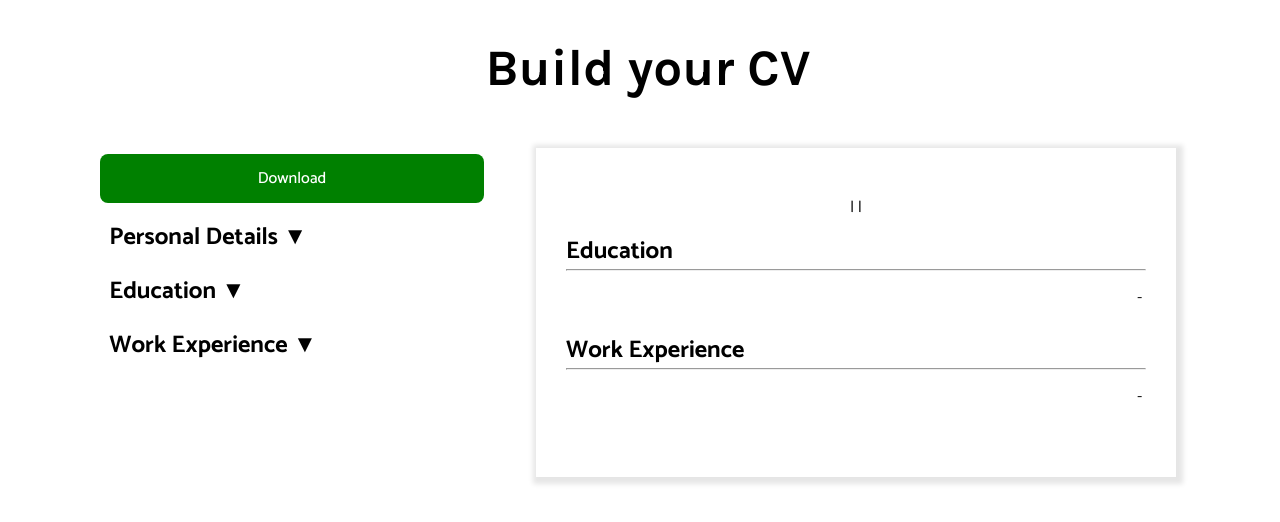
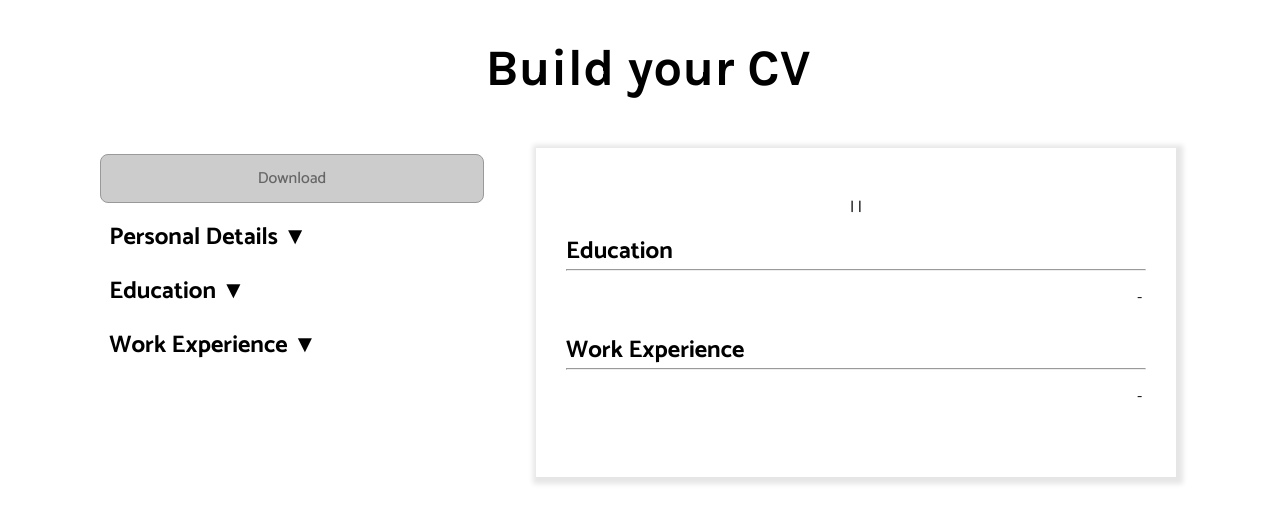
Before and after one commit to sharadd19/CV-Application, a React (Vite) app: page / in a window 1280 px wide. Shown: the top 522 px of the page. Built offline with nearby package versions, Linux system fonts and the light colour scheme.

Commit message:
Disabled download button while fix is in place for correct A4 size when downloading

```diff
--- a/src/App.jsx
+++ b/src/App.jsx
@@ -73,7 +73,7 @@ function App() {
       </div>
       <div className="wrapper">
         <div className="mainContainer">
-          <button className="download" onClick={downloadCv}>
+          <button disabled className="download" onClick={downloadCv}>
             Download
           </button>
 
--- a/src/index.css
+++ b/src/index.css
@@ -44,6 +44,13 @@ button:hover {
 button:focus,
 button:focus-visible {
   outline: 4px auto -webkit-focus-ring-color;
+}
+
+button:disabled, button[disabled] {
+  border: 1px solid #999999;
+  background-color: #cccccc;
+  color: #666666;
+  cursor: not-allowed;
 }
 input {
   border-radius: 5px;
```
